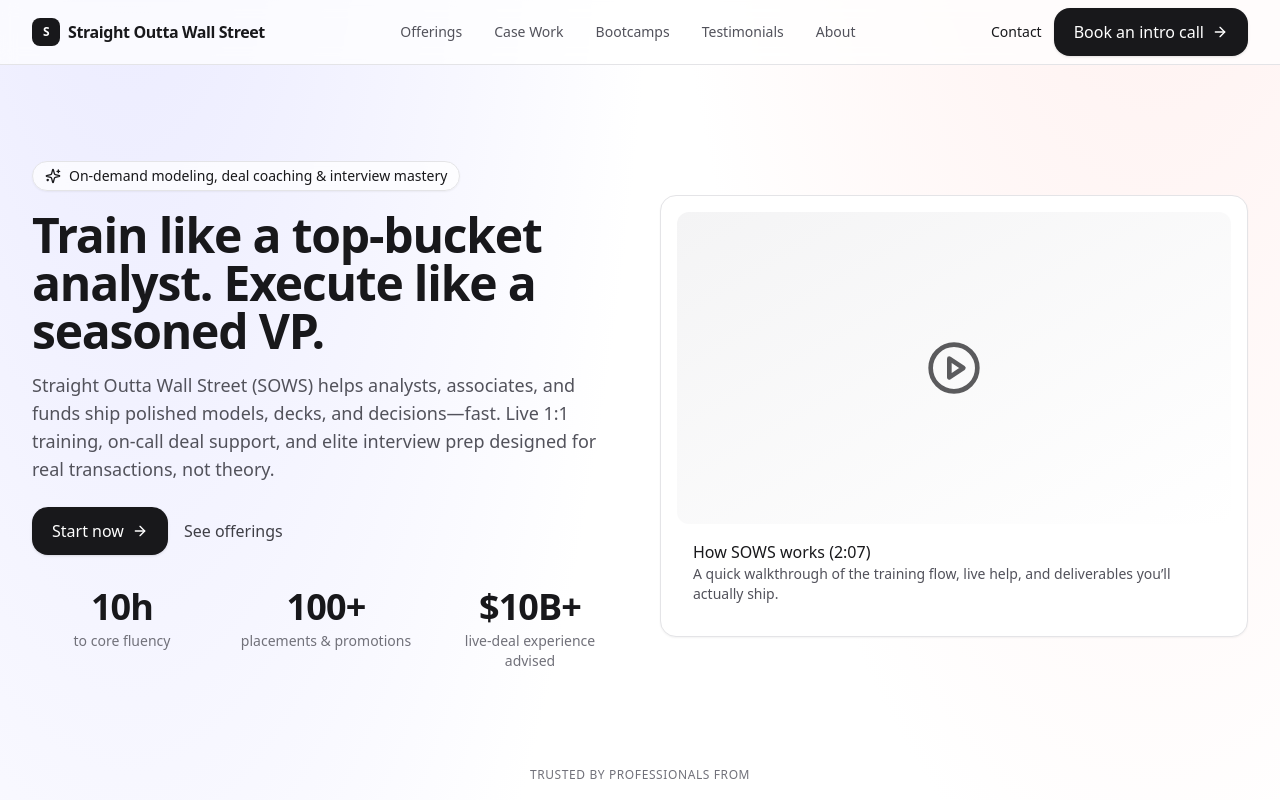
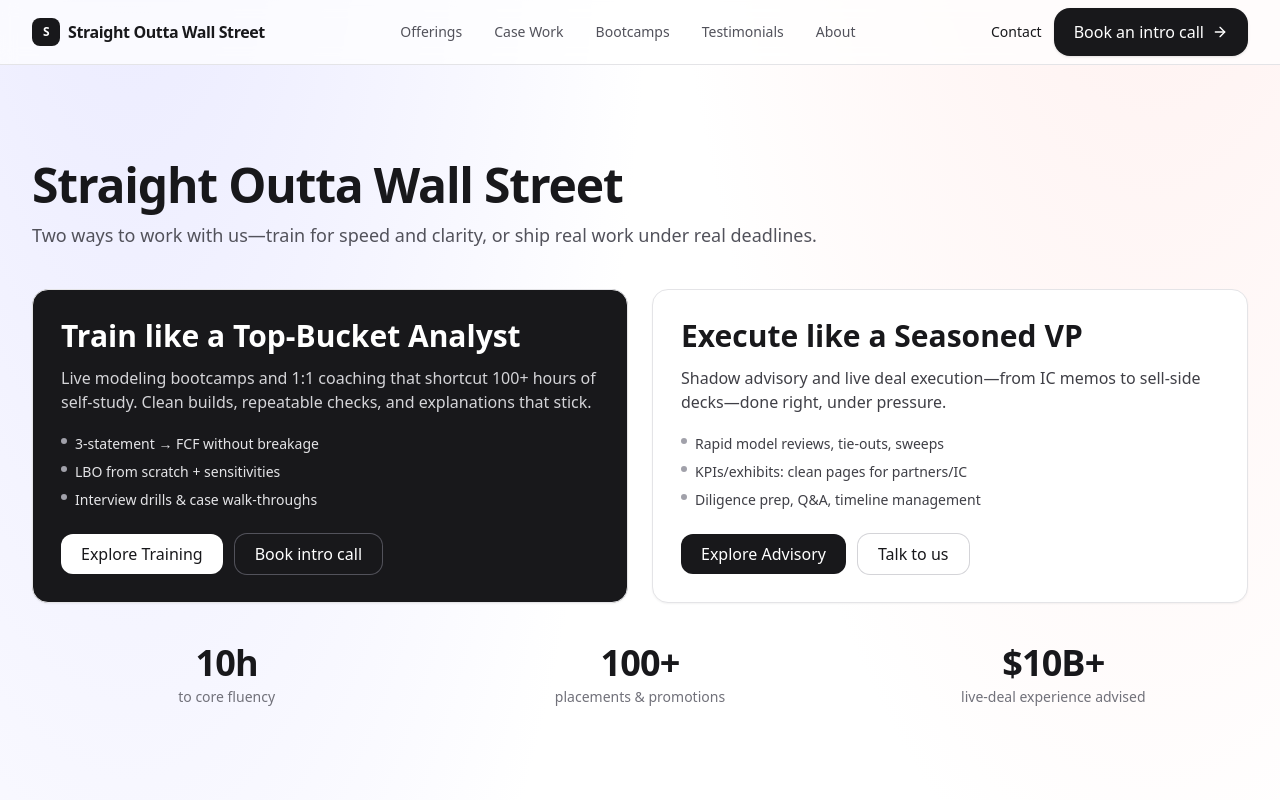
Before and after one commit to Straightouttawallstreet/sows-site, a Next.js app: page / in a window 1280 px wide. Shown: the top 800 px of the page. Built offline with nearby package versions, Linux system fonts and the light colour scheme; no server answers.

Commit message:
Update page.tsx

```diff
--- a/app/page.tsx
+++ b/app/page.tsx
@@ -74,38 +74,76 @@
       </header>
 
       <Section id="home" className="pt-16 pb-10 sm:pt-24 sm:pb-16">
-        <div className="grid lg:grid-cols-2 gap-10 items-center">
-          <div>
-            <motion.div initial={{ opacity: 0, y: 10 }} animate={{ opacity: 1, y: 0 }} transition={{ duration: 0.6 }}>
-              <Badge>On‑demand modeling, deal coaching & interview mastery</Badge>
-              <h1 className="mt-5 text-4xl sm:text-5xl font-semibold leading-tight tracking-tight">
-                Train like a top‑bucket analyst. Execute like a seasoned VP.
+  <div className="max-w-5xl">
+    <h1 className="text-4xl sm:text-5xl font-semibold leading-tight tracking-tight">
+      Straight Outta Wall Street
     </h1>
-              <p className="mt-4 text-zinc-600 text-lg">
-                Straight Outta Wall Street (SOWS) helps analysts, associates, and funds ship polished models, decks, and decisions—fast. Live 1:1 training, on‑call deal support, and elite interview prep designed for real transactions, not theory.
+    <p className="mt-3 text-zinc-600 text-lg">
+      Two ways to work with us—train for speed and clarity, or ship real work under real deadlines.
     </p>
-              <div className="mt-6 flex flex-wrap items-center gap-4">
-                <CTAButton href="#contact">Start now</CTAButton>
-                <a href="#offerings" className="text-zinc-700 hover:text-zinc-900">See offerings</a>
   </div>
-              <div className="mt-8 grid grid-cols-3 gap-6">
-                <Stat value="10h" label="to core fluency" />
-                <Stat value="100+" label="placements & promotions" />
-                <Stat value="$10B+" label="live‑deal experience advised" />
+
+  <div className="grid md:grid-cols-2 gap-6 mt-10">
+    {/* Left: Training */}
+    <motion.div
+      initial={{ opacity: 0, x: -24 }}
+      animate={{ opacity: 1, x: 0 }}
+      transition={{ duration: 0.5 }}
+      className="rounded-2xl border border-zinc-200 bg-zinc-900 text-white p-7 shadow-sm"
+    >
+      <h2 className="text-3xl font-semibold">Train like a Top-Bucket Analyst</h2>
+      <p className="mt-3 text-zinc-300">
+        Live modeling bootcamps and 1:1 coaching that shortcut 100+ hours of self-study.
+        Clean builds, repeatable checks, and explanations that stick.
+      </p>
+      <ul className="mt-5 space-y-2 text-sm text-zinc-200">
+        <li className="flex gap-2"><span className="mt-1 h-1.5 w-1.5 rounded-full bg-zinc-400" /> 3-statement → FCF without breakage</li>
+        <li className="flex gap-2"><span className="mt-1 h-1.5 w-1.5 rounded-full bg-zinc-400" /> LBO from scratch + sensitivities</li>
+        <li className="flex gap-2"><span className="mt-1 h-1.5 w-1.5 rounded-full bg-zinc-400" /> Interview drills & case walk-throughs</li>
+      </ul>
+      <div className="mt-6 flex gap-3">
+        <a href="#bootcamps" className="rounded-xl bg-white text-zinc-900 px-5 py-2 font-medium">Explore Training</a>
+        <a href="#contact" className="rounded-xl ring-1 ring-zinc-600 px-5 py-2">Book intro call</a>
+      </div>
+    </motion.div>
+
+    {/* Right: Advisory */}
+    <motion.div
+      initial={{ opacity: 0, x: 24 }}
+      animate={{ opacity: 1, x: 0 }}
+      transition={{ duration: 0.5, delay: 0.05 }}
+      className="rounded-2xl border border-zinc-200 bg-white p-7 shadow-sm"
+    >
+      <h2 className="text-3xl font-semibold">Execute like a Seasoned VP</h2>
+      <p className="mt-3 text-zinc-700">
+        Shadow advisory and live deal execution—from IC memos to sell-side decks—done right, under pressure.
+      </p>
+      <ul className="mt-5 space-y-2 text-sm text-zinc-700">
+        <li className="flex gap-2"><span className="mt-1 h-1.5 w-1.5 rounded-full bg-zinc-400" /> Rapid model reviews, tie-outs, sweeps</li>
+        <li className="flex gap-2"><span className="mt-1 h-1.5 w-1.5 rounded-full bg-zinc-400" /> KPIs/exhibits: clean pages for partners/IC</li>
+        <li className="flex gap-2"><span className="mt-1 h-1.5 w-1.5 rounded-full bg-zinc-400" /> Diligence prep, Q&A, timeline management</li>
+      </ul>
+      <div className="mt-6 flex gap-3">
+        <a href="#offerings" className="rounded-xl bg-zinc-900 text-white px-5 py-2 font-medium">Explore Advisory</a>
+        <a href="#contact" className="rounded-xl ring-1 ring-zinc-300 px-5 py-2">Talk to us</a>
       </div>
     </motion.div>
   </div>
-          <motion.div initial={{ opacity: 0, y: 20 }} animate={{ opacity: 1, y: 0 }} transition={{ duration: 0.7, delay: 0.1 }}>
-            <Card className="p-4">
-              <div className="aspect-video w-full rounded-xl bg-gradient-to-br from-zinc-100 to-white grid place-content-center">
-                <PlayCircle className="h-14 w-14 opacity-70" />
+
+  {/* Stats row (keep if you like) */}
+  <div className="mt-10 grid grid-cols-3 gap-6">
+    <div className="text-center">
+      <div className="text-3xl sm:text-4xl font-semibold tracking-tight">10h</div>
+      <div className="text-sm text-zinc-500 mt-1">to core fluency</div>
     </div>
-              <div className="p-4">
-                <h3 className="font-medium">How SOWS works (2:07)</h3>
-                <p className="text-sm text-zinc-600">A quick walkthrough of the training flow, live help, and deliverables you’ll actually ship.</p>
+    <div className="text-center">
+      <div className="text-3xl sm:text-4xl font-semibold tracking-tight">100+</div>
+      <div className="text-sm text-zinc-500 mt-1">placements & promotions</div>
     </div>
-            </Card>
-          </motion.div>
+    <div className="text-center">
+      <div className="text-3xl sm:text-4xl font-semibold tracking-tight">$10B+</div>
+      <div className="text-sm text-zinc-500 mt-1">live-deal experience advised</div>
+    </div>
   </div>
 </Section>
 
@@ -180,10 +218,10 @@
               <ul className="mt-3 space-y-2 text-sm text-zinc-600">
                 {c.bullets.map((b, bi) => (<li key={bi} className="flex gap-2"><div className="mt-1.5 h-1.5 w-1.5 rounded-full bg-zinc-400" /> {b}</li>))}
               </ul>
-              <div className="mt-4 flex items-center justify-between text-sm">
+             <div className="mt-4 flex items-center text-sm">
   <div className="flex items-center gap-2 text-emerald-700"><Gauge className="h-4 w-4"/> Measurable uplift</div>
-                <a href="#" className="text-zinc-700 hover:text-zinc-900 inline-flex items-center gap-1">View sample <ArrowRight className="h-4 w-4"/></a>
 </div>
+
             </Card>
           ))}
         </div>
```
Lines whose indentation alone changed are shown as unchanged.
